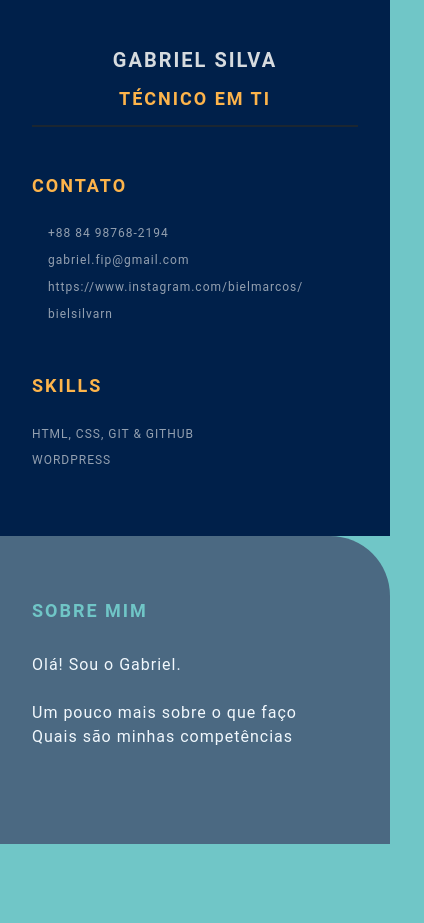
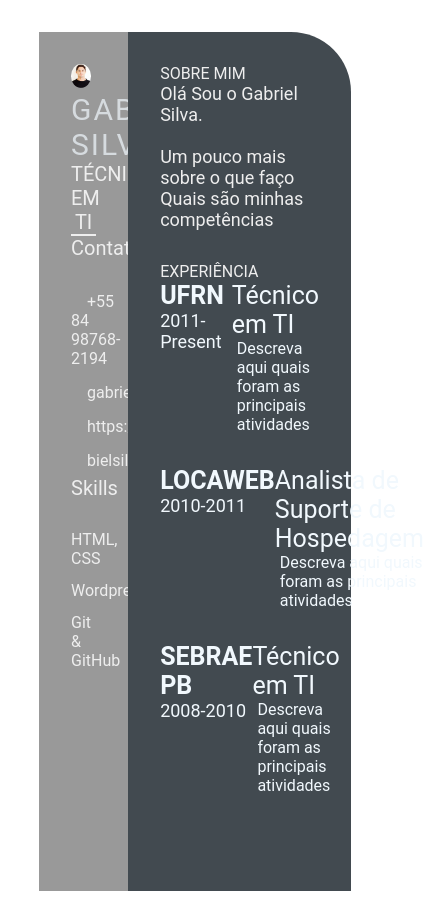
Before and after one commit to bielsilvarn/bielsilvarn.github.io, a plain HTML site: page index.html in a window 390 px wide. Shown: the whole page, 424 px wide, since content can reach past the window. Before the commit the page ends 844 px from the top, so only its background shows below. Drawn offline with Linux system fonts and the light colour scheme.

Commit message:
Day03 (#6)
* feature: add index.html

* feature: add index.html

* feature: add index.html

* feature: add index.html

* feature: add index.html

```diff
--- a/index.html
+++ b/index.html
@@ -1,5 +1,4 @@
 <!DOCTYPE html>
-
 <html lang="en">
 <head>
     <meta charset="UTF-8">
@@ -8,25 +7,24 @@
     <title>Gabriel Silva CV</title>
 
       <link rel="stylesheet" href="style.css">
-
 </head>
 <body>
     <main class="resume-contents">
         <section class="left-section">
-            <section class="left-section-contents">
-                <div class="profile"
-                    <img class="profile-image" scr="img/profile-image.jpeg" alt="Profile image">
+            <div class="left-section-contents">
+                <div class="profile">
+                    <img class="profile-image" src="img/profile-image.jpg" alt="Profile image">
                     <p class="name">Gabriel Silva</p>
                     <p class="profession">Técnico em TI</p>
                 </div>
                 <div class="contact-info">
                     <p class="left-title">Contato</p>
                     <ul>
-                        <li><i class="fa fa-phone"></i>+88 84 98768-2194
+                        <li><i class="fa fa-phone"></i>+55 84 98768-2194
                         </li>
                         <li><i class="fa fa-envelope"></i>gabriel.fip@gmail.com
                         </li>
-                        <li><i class="fa fa-globe"></i>https://www.instagram.com/bielmarcos/
+                        <li><i class="fa fa-globe"></i>https://instagram.com/bielmarcos
                         </li>
                         <li><i class="fa fa-github"></i>bielsilvarn
                         </li>
@@ -35,27 +33,70 @@
                 <div class="skills">
                     <p class="left-title">Skills</p>
                     <ul>
-                        <li> <p>HTML, CSS, Git & GitHub</p></li>
-                        <li> <p>Wordpress</p></li>
+                        <li><p>HTML, CSS</p></li>
+                        <li><p>Wordpress</p></li>
+                        <li><p>Git & GitHub</p></li>
                     </ul>
                 </div>
+            </div>
         </section>
-        </section>
+
         <section class="right-section">
             <div class="right-section-contents">
+
                 <section class="about gap">
-                        <div class="right-title">Sobre Mim</div>
+                    <div class="right-title">SOBRE MIM</div>
                     <p class="about-me-contents">
-                            Olá! Sou o Gabriel. <br>
+                        Olá Sou o Gabriel Silva.<br>
                         <br> Um pouco mais sobre o que faço
                         <br> Quais são minhas competências
                     </p>
+                </section>
 
+
+
+                <section class="experience gap">
+                    <div class="right-title">EXPERIÊNCIA</div>
+                    <div class="experience-contents">
+                        <div class="exp-left">
+                            <p class="exp-company-name">UFRN</p>
+                            <p class="exp-time-period">2011-Present</p>
+                        </div>
+                        <div class="exp-right">
+                            <p class="exp-position">Técnico em TI</p>
+                            <p class="exp-desc">
+                                Descreva aqui quais foram as principais atividades
+                            </p>
+                        </div>
+                    </div>
+                    <div class="experience-contents">
+                        <div class="exp-left">
+                            <p class="exp-company-name">LOCAWEB</p>
+                            <p class="exp-time-period">2010-2011</p>
+                        </div>
+                        <div class="exp-right">
+                            <p class="exp-position">Analista de Suporte de Hospedagem</p>
+                            <p class="exp-desc">
+                                Descreva aqui quais foram as principais atividades
+                            </p>
+                        </div>
+                    </div>
+                    <div class="experience-contents">
+                        <div class="exp-left">
+                            <p class="exp-company-name">SEBRAE PB</p>
+                            <p class="exp-time-period">2008-2010</p>
+                        </div>
+                        <div class="exp-right">
+                            <p class="exp-position">Técnico em TI</p>
+                            <p class="exp-desc">
+                                Descreva aqui quais foram as principais atividades
+                            </p>
+                        </div>
+                    </div>
                 </section>
+
             </div>
-
         </section>
     </main>
-
 </body>
 </html>
--- a/style.css
+++ b/style.css
@@ -4,10 +4,6 @@
     box-sizing: border-box;
     list-style: none;
     font-family: 'Roboto', sans-serif;
-}
-
-body {
-    background-color: #70c6c7;
 }
 
 .resume-contents {
@@ -21,13 +17,13 @@ body {
 .left-section {
     grid-column: span 2;
     height: 100%;
-    background-color: #00204A;
+    background-color: #999999;
 }
 
 .right-section {
     grid-column: span 5;
     height: 100%;
-    background-color: #4B6982;
+    background-color: #424a50;
     border-radius: 0px 60px 0px 0px;
 }
 
@@ -37,13 +33,12 @@ body {
 
 .profile {
     width: 100%;
-    border-bottom: 2px solid #1B2631;
+    border-bottom: 2px solid #eeeeee;
 }
 
 .profile .profile-image {
-    width: 100%;
+    width: 81%;
     border-radius: 50%;
-    border: 8px solid #1B2631;
 }
 
 .name {
@@ -51,31 +46,19 @@ body {
     font-size: 30px;
     letter-spacing: 2px;
     text-transform: uppercase;
-    text-align: center;
-    font-weight: bold;
-    padding: 1rem 0;
 }
 
 .profession {
-    color: #FDB44B;
+    color: #eeeeee;
     font-size: 20px;
     text-transform: uppercase;
     text-align: center;
-    letter-spacing: 2px;
-    font-weight: bold;
-    padding-bottom: 1rem;
 }
 
-/* .contact-info { border-bottom: 2px solid #1B2631; } */
+
 .left-title {
-    color: #FDB44B;
+    color: #eeeeee;
     font-size: 20px;
-    letter-spacing: 2px;
-    text-transform: uppercase;
-    font-weight: bold;
-    display: flex;
-    align-items: center;
-    padding-top: 3rem;
 }
 
 .contact-info ul {
@@ -85,18 +68,14 @@ body {
 .contact-info ul li,
 .references ul li {
     padding: .4rem 0;
-    display: flex;
-    align-items: center;
-    color: #d6dbdfaf;
-    letter-spacing: 1px;
-    font-size: 18px;
+    color: #eeeeee;
 }
 
 .contact-info ul li i,
 .references ul li i {
     padding-right: 1rem;
     font-size: 18px;
-    color: #2E86C1;
+    color: #eeeeee;
 }
 
 .skills ul {
@@ -104,46 +83,15 @@ body {
 }
 .skills ul li p {
     padding: .4rem 0;
-    color: #d6dbdfaf;
-    font-size: 18px;
-    letter-spacing: 1px;
-    display: flex;
-    align-items: center;
-    text-transform: uppercase;
+    color: #eeeeee;
 }
-
-.referance-name {
-    padding-top: 1.5rem;
-    padding-bottom: .4rem;
-    font-size: 18px;
-    color: #F9E79F;
-    letter-spacing: 1px;
-    text-transform: uppercase;
-}
-
-.referance-profession {
-    font-size: 16px;
-    color: #d6dbdfaf;
-    letter-spacing: 1px;
-    /* text-transform: uppercase; */
-    padding-bottom: .4rem;
-}
-
 
 .right-section-contents {
     padding: 2rem 2rem;
 }
 
 .right-title {
-    color: #70C6C7;
-    font-size: 40px;
-    letter-spacing: 2px;
-    text-transform: uppercase;
-    font-weight: bold;
-    display: flex;
-    align-items: center;
-    padding: 2rem 0;
-    position: relative;
+    color: #eeeeee;
 }
 
 .gap {
@@ -151,9 +99,7 @@ body {
 }
 .about-me-contents {
     font-size: 18px;
-    letter-spacing: 1px;
-    line-height: 2rem;
-    color: #F1F8FD;
+    color: #eeeeee;
 }
 
 .experience-contents,
@@ -170,124 +116,23 @@ body {
 .awards-company-name {
     font-size: 25px;
     font-weight: bold;
-    text-transform: uppercase;
-    letter-spacing: 1px;
-    color: #FDB44B;
-    padding-bottom: .4rem;
 }
 
 .exp-time-period,
 .educationp-time-period,
 .awards-time-period {
     font-size: 18px;
-    letter-spacing: 1px;
-    line-height: 2rem;
 }
 
 .exp-position,
 .education-subject,
 .awards-name {
     font-size: 25px;
-    font-weight: bold;
-    text-transform: uppercase;
-    letter-spacing: 1px;
-    color: #FDB44B;
-    padding-bottom: .4rem;
 }
 
 .exp-desc,
 .education-desc,
 .awards-desc {
     font-size: 16px;
-    letter-spacing: 1px;
-    line-height: 1.5rem;
-    border-left: 3px solid #a5a3a3;
     padding-left: 5px;
 }
-
-/* Media queries */
-@media screen and (max-width:780px) {
-    .experience-contents,
-    .education-contents,
-    .awards-contents {
-        grid-template-columns: repeat(1, 1fr);
-    }
-}
-
-@media screen and (max-width:780px) {
-    .left-section {
-        grid-column: span 3;
-    }
-
-    .right-section {
-        grid-column: span 4;
-    }
-
-}
-
-@media screen and (max-width:1200px) {
-    .resume-contents {
-        grid-template-columns: repeat(1, 1fr);
-    }
-}
-
-@media screen and (max-width:390px) {
-    .resume-contents {
-        width: 100%;
-        margin: 0 auto;
-    }
-
-    .name {
-        font-size: 20px;
-    }
-
-    .profession {
-        font-size: 18px;
-    }
-
-    .left-title {
-        font-size: 18px;
-    }
-
-    .right-title {
-        font-size: 18px;
-    }
-
-    .contact-info ul li,
-    .references ul li {
-        font-size: 12px;
-    }
-
-    .contact-info ul li i,
-    .references ul li i {
-        /* padding-right: 1rem; */
-        font-size: 12px;
-    }
-
-    .skills ul li p {
-        font-size: 12px;
-    }
-
-    .about-me-contents {
-        font-size: 16px;
-        line-height: 1.5rem;
-    }
-
-    .exp-company-name,
-    .education-school-name,
-    .awards-company-name {
-        font-size: 18px;
-    }
-
-    .exp-time-period,
-    .educationp-time-period,
-    .awards-time-period {
-        font-size: 16px;
-    }
-
-    .exp-position,
-    .education-subject,
-    .awards-name {
-        font-size: 18px;
-    }
-}
```
Also changed, not shown: helloworld.html (deleted, +0 -6 lines), img/profile-image.jpg (added). Lines whose indentation alone changed are shown as unchanged.
